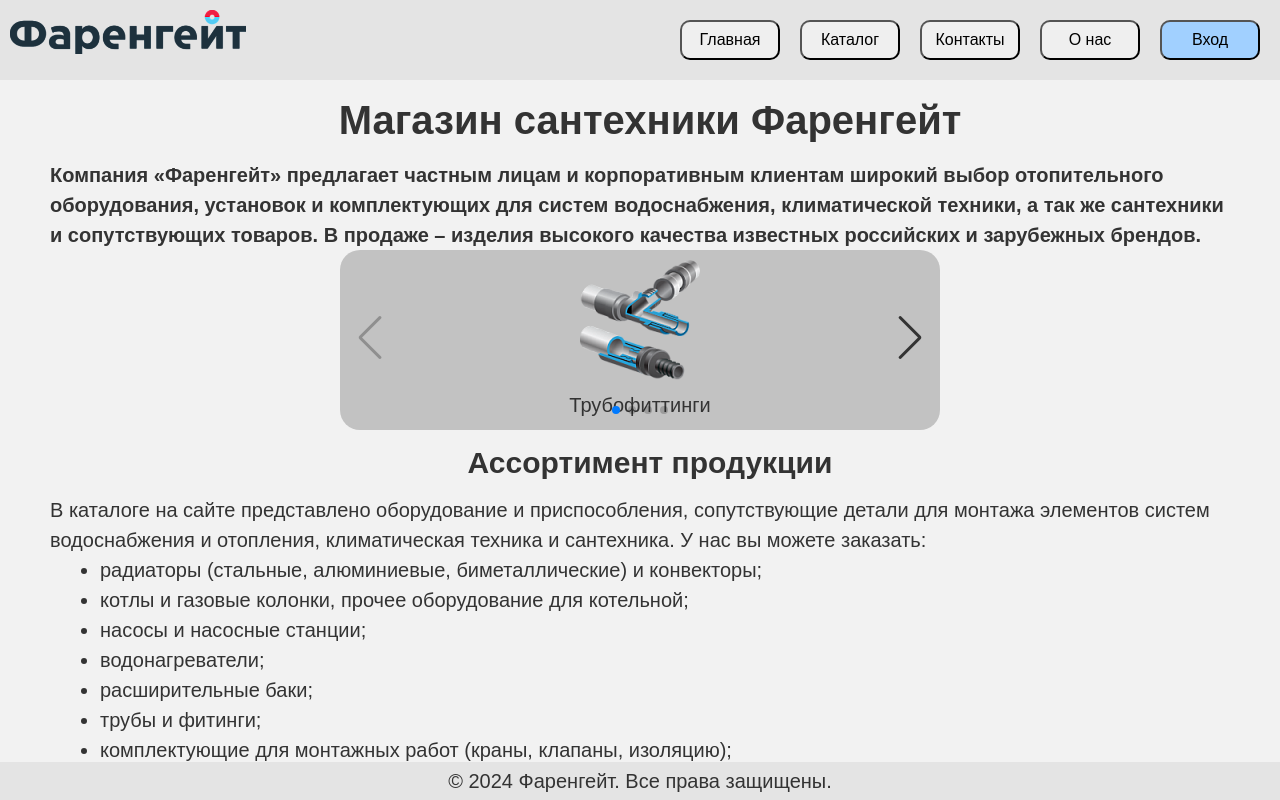
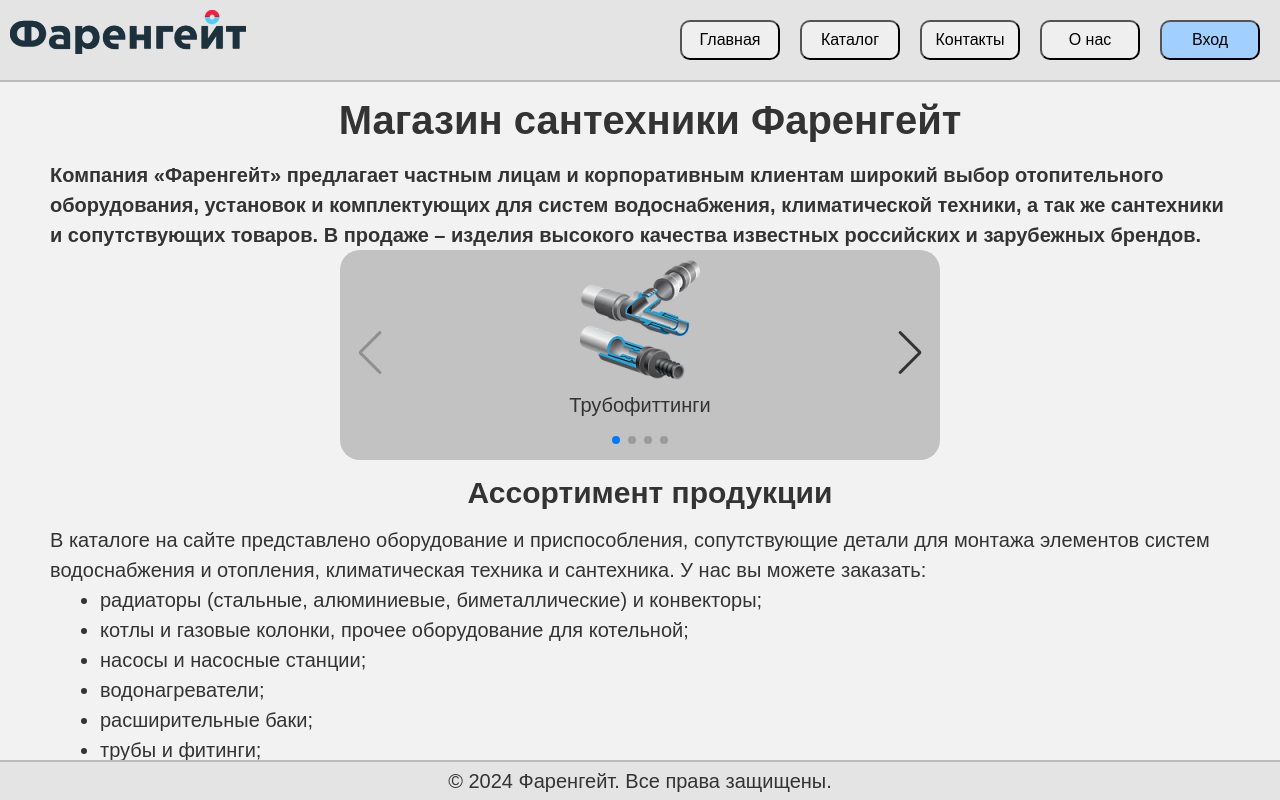
Before and after one commit to OblitusNumen/WebLab, a Vue app: page / in a window 1280 px wide. Shown: the top 800 px of the page. Built offline with nearby package versions, Linux system fonts and the light colour scheme; no server answers.

Commit message:
fix carousel on top

```diff
--- a/src/components/Carousel.vue
+++ b/src/components/Carousel.vue
@@ -54,6 +54,7 @@ import 'swiper/swiper-bundle.css';
   display: flex;
   flex-direction: column;
   align-items: center;
+  padding-bottom: 40px;
 }
 
 img {
--- a/src/components/Footer.vue
+++ b/src/components/Footer.vue
@@ -9,6 +9,8 @@
 
 <style scoped>
 .footer {
+  z-index: 1000; /* Make sure the footer is on top of other elements */
+  border-top: 2px solid #bbbbbb;
   position: fixed; /* Fix the footer at the bottom */
   bottom: 0; /* Align to the bottom of the viewport */
   left: 0; /* Align to the left edge */
--- a/src/components/Header.vue
+++ b/src/components/Header.vue
@@ -81,6 +81,8 @@ function goToLogin() {
 }
 
 .header {
+  z-index: 1000; /* Make sure the header is on top of other elements */
+  border-bottom: 2px solid #bbbbbb;
   display: flex;
   justify-content: space-between;
   width: 100%;
```
